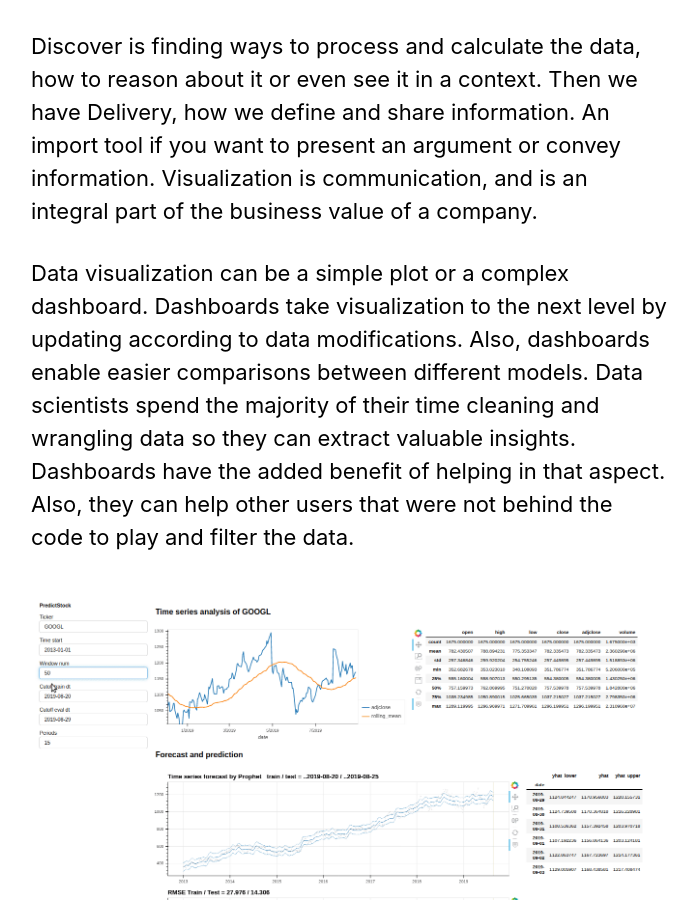
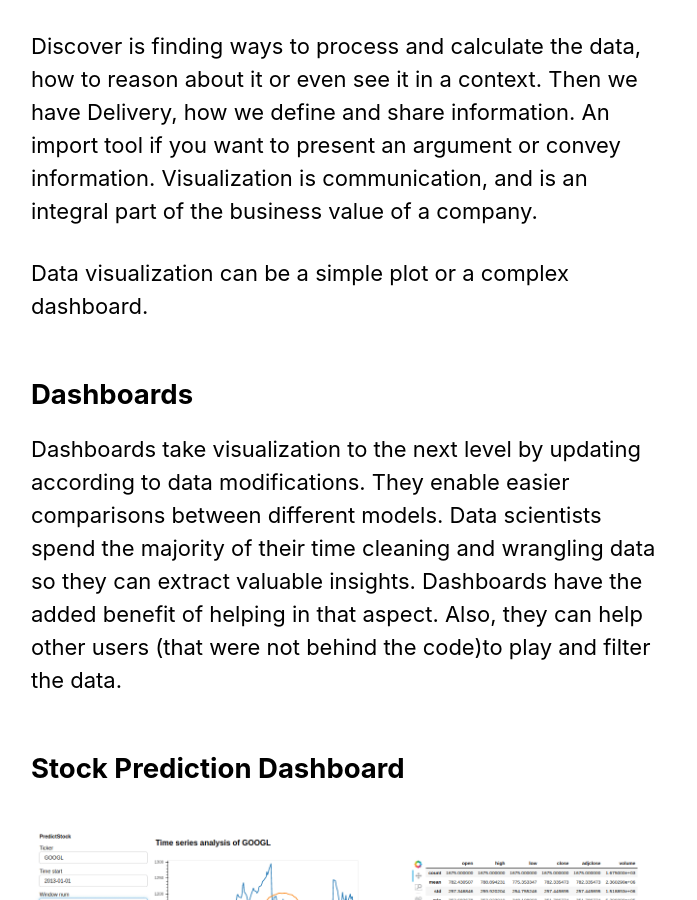
Before and after one commit to vidigaljoao/vidigaljoao.github.io, a Jekyll site: the page built from _posts/2019-08-25-stock-visualization.md, in a window 1280 px wide and 900 px high, scrolled down 361 px. Shown: the whole window, without its empty margins (291-988 px from the left). Built offline with Jekyll 4.4.1, drawn with Linux system fonts in a browser that asks for light colours; cached includes are drawn as plain includes; nearby versions of some CDN libraries.

Commit message:
change config

```diff
--- a/_posts/2019-08-25-stock-visualization.md
+++ b/_posts/2019-08-25-stock-visualization.md
@@ -16,8 +16,12 @@ Discover is finding ways to process and calculate the data, how to reason about
 Visualization is communication, and is an integral part of the business value of a company.
 
 Data visualization can be a simple plot or a complex dashboard.
-Dashboards take visualization to the next level by updating  according to data modifications. Also, dashboards enable easier comparisons between different models. Data scientists spend the majority of their time cleaning and wrangling data so they can extract valuable insights. Dashboards have the added benefit of helping in that aspect. Also, they can help other users that were not behind the code to play and filter the data.
 
+## Dashboards
+
+Dashboards take visualization to the next level by updating  according to data modifications. They enable easier comparisons between different models. Data scientists spend the majority of their time cleaning and wrangling data so they can extract valuable insights. Dashboards have the added benefit of helping in that aspect. Also, they can help other users (that were not behind the code)to play and filter the data.
+
+## Stock Prediction Dashboard
 
 {% include figure image_path="/images/dash_stocks.gif"  caption="Example figure of the dashboard." %}
 
```
